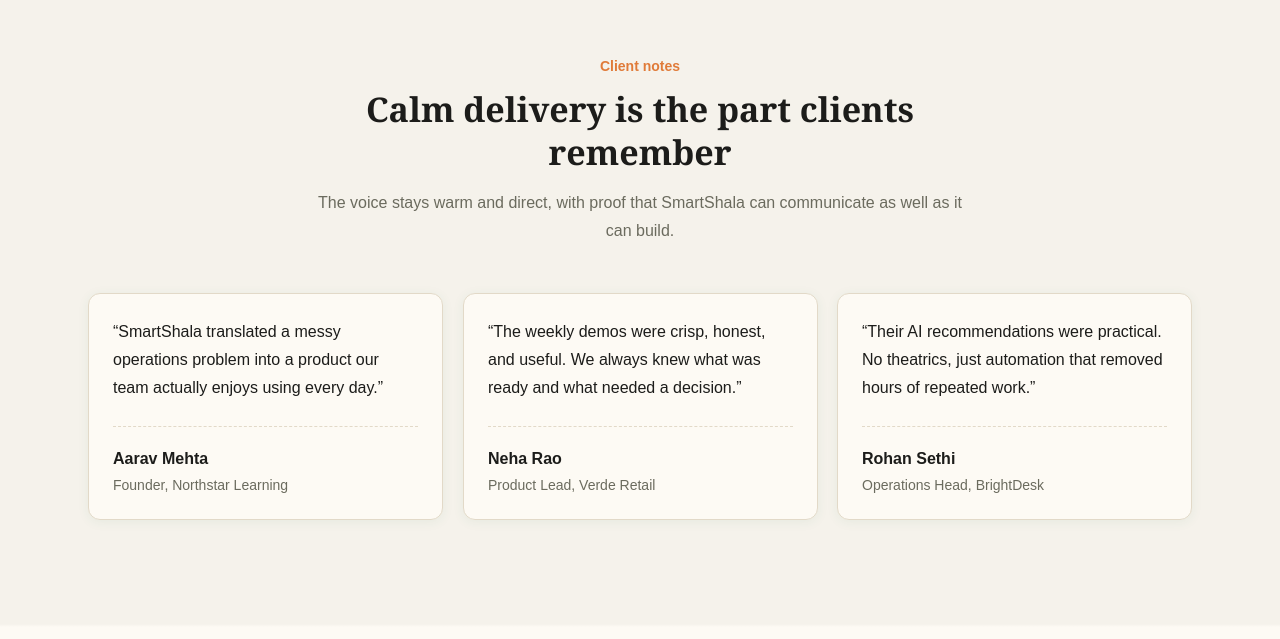
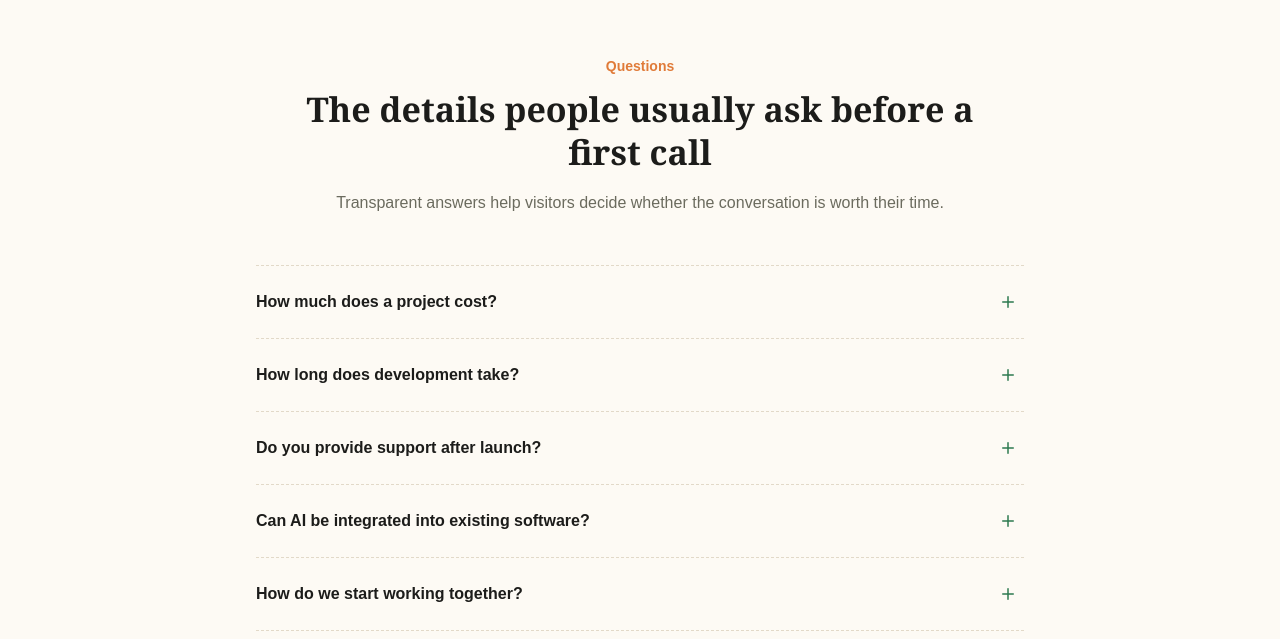
Before and after one commit to Smart-Shala-EdTech/smartshala_portfolio, a Next.js app: page / in a window 1280 px wide. Shown: the part 4441-5080 px from the top of the page. Built offline with nearby package versions, Linux system fonts and the light colour scheme.

Commit message:
Removed the client review section

```diff
--- a/app/page.tsx
+++ b/app/page.tsx
@@ -8,7 +8,6 @@ import { FeaturedProjectsSection } from "@/components/marketing/FeaturedProjects
 import { HeroSection } from "@/components/marketing/HeroSection";
 import { ProcessSection } from "@/components/marketing/ProcessSection";
 import { ServicesSection } from "@/components/marketing/ServicesSection";
-import { TestimonialsSection } from "@/components/marketing/TestimonialsSection";
 import { WhyChooseSection } from "@/components/marketing/WhyChooseSection";
 import { organizationJsonLd, websiteJsonLd } from "@/data/seo";
 
@@ -30,7 +29,6 @@ export default function Home() {
         <WhyChooseSection />
         <ProcessSection />
         <FeaturedProjectsSection />
-        <TestimonialsSection />
         <FAQSection />
         <ContactSection />
       </main>
--- a/data/marketing.ts
+++ b/data/marketing.ts
@@ -184,23 +184,30 @@ export const testimonials = [
   {
     quote:
       "SmartShala translated a messy operations problem into a product our team actually enjoys using every day.",
-    name: "Aarav Mehta",
-    role: "Founder",
-    company: "Northstar Learning",
+    name: "Udit Kumar Singh",
+    role: "Co-founder and CEO",
+    company: "SmartShala",
   },
   {
     quote:
       "The weekly demos were crisp, honest, and useful. We always knew what was ready and what needed a decision.",
-    name: "Neha Rao",
-    role: "Product Lead",
-    company: "Verde Retail",
+    name: "Prashant Singh",
+    role: "Co-founder and CTO",
+    company: "SmartShala",
   },
   {
     quote:
       "Their AI recommendations were practical. No theatrics, just automation that removed hours of repeated work.",
-    name: "Rohan Sethi",
-    role: "Operations Head",
-    company: "BrightDesk",
+    name: "Ved Prakash Sahu",
+    role: "Co-founder and CMO",
+    company: "SmartShala",
+  },
+  {
+    quote:
+      "Good software should feel simple on the outside and dependable underneath. That is the standard we build toward.",
+    name: "Deepanshu Chauhan",
+    role: "Co-founder and Tech lead",
+    company: "SmartShala",
   },
 ];
 
```
